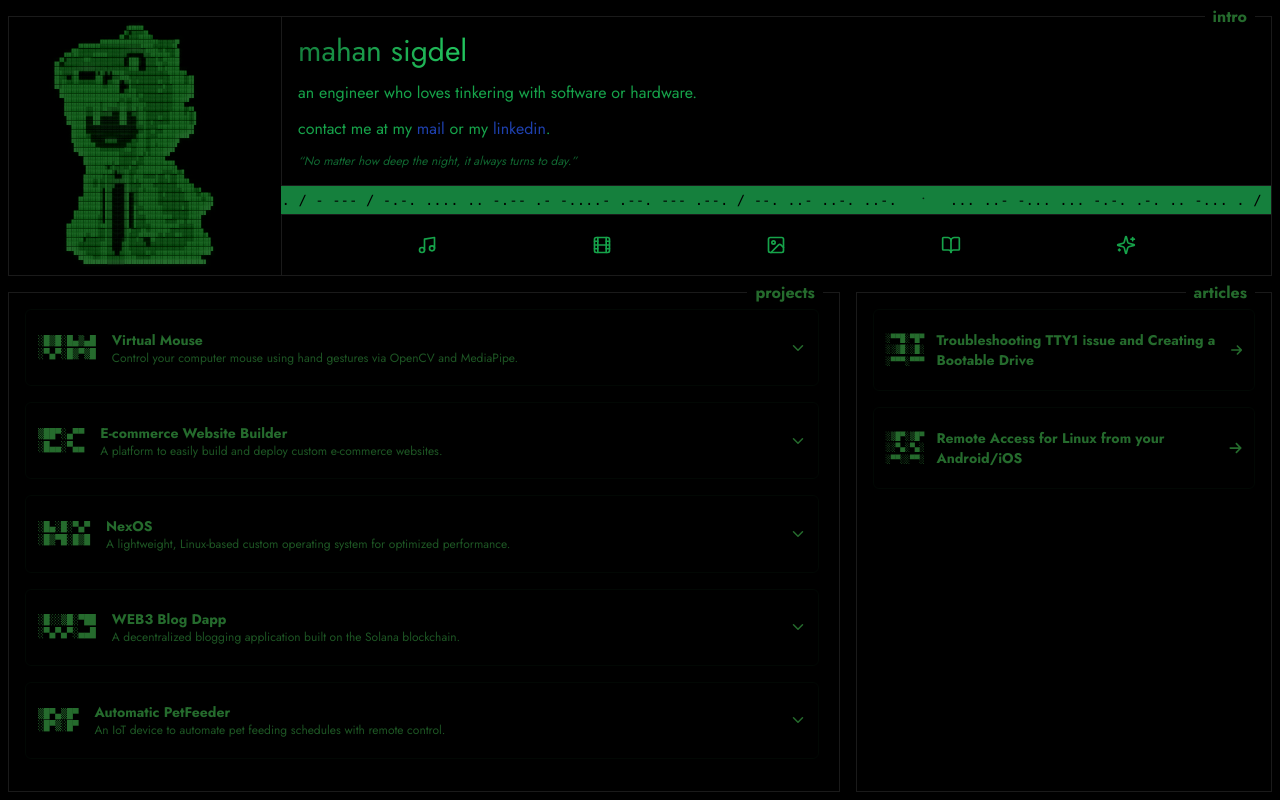
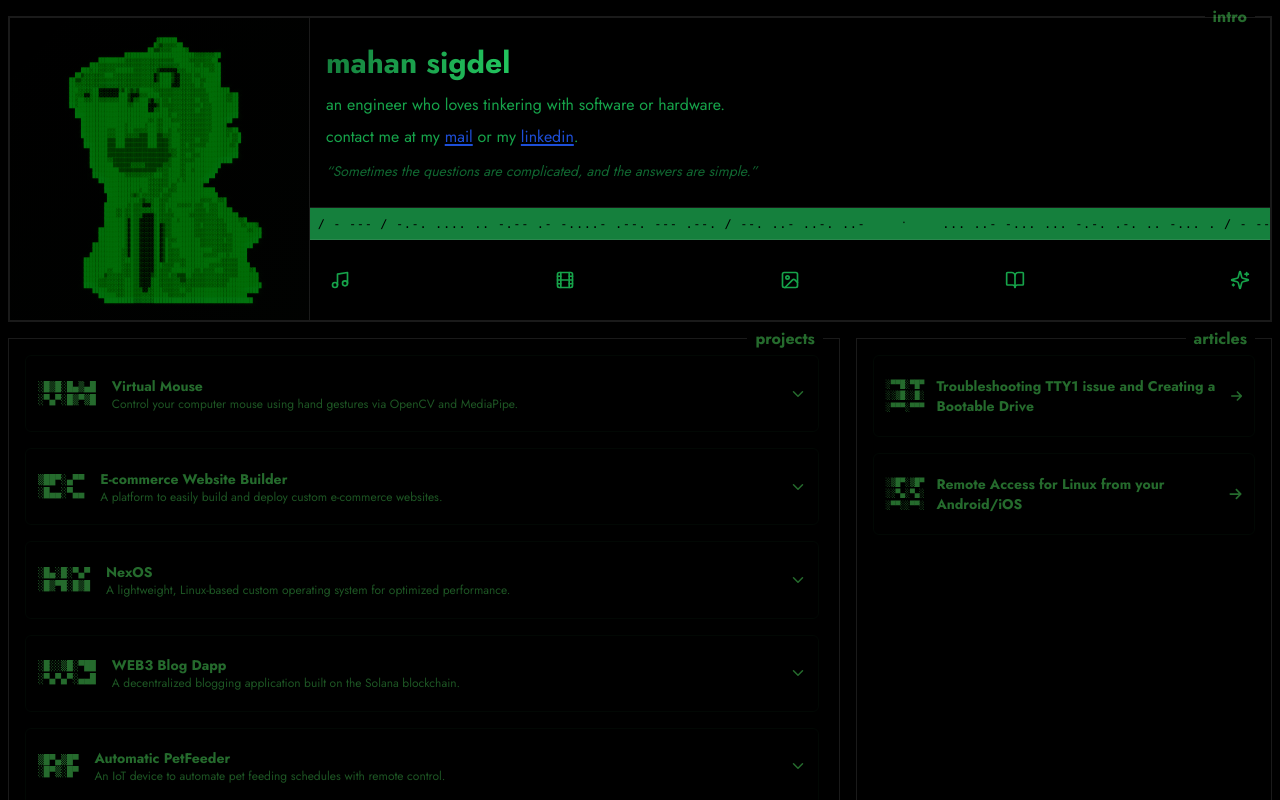
Before and after one commit to ByapakSigdel/portfolio-new, a Next.js app: page / in a window 1280 px wide. Shown: the top 800 px of the page. Built offline with nearby package versions, Linux system fonts and the light colour scheme.

Commit message:
fixed the hero section inconsistencies

```diff
--- a/src/components/sections/HeroSection.tsx
+++ b/src/components/sections/HeroSection.tsx
@@ -3,9 +3,38 @@ import React, { useEffect, useState } from 'react';
 import { motion } from 'framer-motion';
 import { Music, Film, Image, BookOpen, Sparkles } from 'lucide-react';
 
+// Move arrays outside component to prevent recreation on each render
+const quotes = [
+  "No matter how deep the night, it always turns to day.",
+  "Life is not a game of luck. If you wanna win, work hard.",
+  "If you don't take risks, you can't create a future!",
+  "The world is not beautiful, therefore it is.",
+  "Sometimes the questions are complicated, and the answers are simple.",
+  "You can't ever win if you're always on the defensive.",
+  "The world isn't perfect. But it's there for us.",
+  "I'm not a hero because I want your approval. I do it because I want to!",
+  "Human strength lies in the ability to change yourself.",
+  "The only ones who should kill are those prepared to be killed.",
+  "Reject common sense to make the impossible possible.",
+  "Power comes in response to a need, not a desire.",
+  "If you don't share someone's pain, you can never understand them.",
+  "It's not because I want to win, it's because I have to win.",
+  "I do not fear death. I fear only that my rage will fade.",
+  "We have to live a life of no regrets.",
+  "People's lives don't end when they die, it ends when they lose faith.",
+  "When you give up, that's when the game ends.",
+  "I'll leave tomorrow's problems to tomorrow's me.",
+  "It's okay not to be okay as long as you are not giving up.",
+  "Fear is not evil. It tells you what your weakness is."
+];
+
+// Riddles for the moving banner
+const riddles = [
+  "... ..- -... ... -.-. .-. .. -... . / - --- / -.-. .... .. -.-- .- -....- .--. --- .--. / --. ..- ..-. ..-",
+];
+
 const HeroSection = () => {
   const asciiArt = `
-
                                                  ▓██████
                                                 █▓▒▓▓▓▓▓██
                                               ██▒▒▓▓▓▓█████▓
@@ -27,7 +56,7 @@ const HeroSection = () => {
                        █████████▓▓▓███▓██▓▓▓▓▓███▓▓██▓██▓▓▓▓▓▓▓▓▓▓▓▓█████▓▓██
                        █████████▓▓▓███▓▓▓▓▓▒▒▒███▒▒▓▓▓███▓▓▓▓▓▓▓▓▓▓██████▓█▓▓█
                         ████████▒▒▒███▒▒▒▒▒▒▒▒███▒▒▒▒▓███▓▓▓▓▓██▓▓▓████████▓▓█
-                        ████████▒▒▒███▒▒▒▒▒▒▒▒███▒▒▒▒▓███▓▓█▓▓▓▓▓▓▓████████▓▓█
+                        ████████▒▒▒███▒▒▒▒▒▒▒▒███▒▒▒▒▓███▓▓█▓▓▓▓▓▓████████▓▓█
                           ██████▒▒▒▒▒▒▒▒▒▒▒▒▒▒▒▒▒▒▒▒▒▓▓▓█▓▓▓▓▓███████████████
                           ██████▒▒▒▒▒▒▒▒▒▒▒▒▒▒▒▒▒▒▒▒▒▒▓▓█▓▓██▓▓▓█████████████
                           ██████▓▓▒▒▒▒▒▒▒▒▒▒▒▒▒▒▒▒▒▒▒▓███▓▓▓▓▓█████████████
@@ -58,40 +87,12 @@ const HeroSection = () => {
                         █████▓▓▓▓▓▓▓▓▓███▓▓░░░░▓██▓▓▓▓▓▓▓▓▓▓▓▓▓▓▓▓▓▓▓▓▓▓▓████████████
                            █████▓▓▓▓▓▓███▓▓▓░░▓▓███▓▓▓▓▓▓██▓▓███████████████████████
                              ██████▓▓▓███▓▓▓▓▓▓▓█████▓▓▓▓▓▓█████████████████████
-                               ██████████▓▓▓▓▓▓▓██████████████████████████████████
-  `;
+                               ██████████▓▓▓▓▓▓▓██████████████████████████████████   `;
 
-  const quotes = [
-    "No matter how deep the night, it always turns to day.",
-    "Life is not a game of luck. If you wanna win, work hard.",
-    "If you don't take risks, you can't create a future!",
-    "The world is not beautiful, therefore it is.",
-    "Sometimes the questions are complicated, and the answers are simple.",
-    "You can't ever win if you're always on the defensive.",
-    "The world isn't perfect. But it's there for us.",
-    "I'm not a hero because I want your approval. I do it because I want to!",
-    "Human strength lies in the ability to change yourself.",
-    "The only ones who should kill are those prepared to be killed.",
-    "Reject common sense to make the impossible possible.",
-    "Power comes in response to a need, not a desire.",
-    "If you don't share someone's pain, you can never understand them.",
-    "It's not because I want to win, it's because I have to win.",
-    "I do not fear death. I fear only that my rage will fade.",
-    "We have to live a life of no regrets.",
-    "People's lives don't end when they die, it ends when they lose faith.",
-    "When you give up, that's when the game ends.",
-    "I'll leave tomorrow's problems to tomorrow's me.",
-    "It's okay not to be okay as long as you are not giving up.",
-    "Fear is not evil. It tells you what your weakness is."
-  ];
-
-  // Riddles for the moving banner
-  const riddles = [
-    "... ..- -... ... -.-. .-. .. -... . / - --- / -.-. .... .. -.-- .- -....- .--. --- .--. / --. ..- ..-. ..-.",
-  ];
-
+  // Initialize with empty values to prevent hydration mismatch
   const [quote, setQuote] = useState('');
   const [currentRiddle, setCurrentRiddle] = useState('');
+  const [isClient, setIsClient] = useState(false);
 
   // Modified section variants - only border color change, no scale
   const sectionVariants = {
@@ -122,104 +123,198 @@ const HeroSection = () => {
   };
 
   useEffect(() => {
-    // Set random quote on load
+    // Set client flag to true after mounting
+    setIsClient(true);
+
+    // Set random quote on client load only
     const randomQuote = quotes[Math.floor(Math.random() * quotes.length)];
     setQuote(randomQuote);
 
     // Set random riddle
     const randomRiddle = riddles[Math.floor(Math.random() * riddles.length)];
     setCurrentRiddle(`${randomRiddle}`);
-  }, [quotes, riddles]); // Added missing dependencies
+  }, []);
 
   return (
     <div className="relative w-full">
-      <div className="flex flex-col md:flex-row items-center md:items-start">
-        {/* ASCII Art Container */}
+      {/* Main container - much more compact */}
+      <div className="border border-solid border-[rgba(174,174,174,0.15)] w-full">
+        <div className="flex flex-col lg:flex-row min-h-[300px]">
+          {/* ASCII Art Container - smaller */}
+          <div className="flex-shrink-0 hidden md:flex items-center justify-center border-r border-[rgba(174,174,174,0.15)] p-4 bg-gradient-to-br from-transparent to-[rgba(37,107,45,0.02)] w-[300px]">
             <pre
-          className="text-[#256B2D] font-mono whitespace-pre p-0 m-0 md:text-left text-center"
+              className="text-[#256B2D] font-mono whitespace-pre select-none"
               style={{
-            textShadow: '0 0 6px rgba(37, 107, 45, 0.4), 0 0 10px rgba(37, 107, 45, 0.3)',
-            fontFamily: '"Courier New", monospace',
-            fontSize: '4px',
-            lineHeight: '4.5px',
-            letterSpacing: '0px',
-            display: 'block',
-            overflow: 'visible'
+                fontFamily: '"Cascadia Code", "Fira Code", "Consolas", "Courier New", monospace',
+                fontSize: '5px',
+                lineHeight: '5px',
+                letterSpacing: '-0.1px',
+                textRendering: 'geometricPrecision',
+                fontWeight: '600',
+                textShadow: '0 0 6px rgba(37, 107, 45, 0.3)',
+                filter: 'contrast(1.4) brightness(1.15)',
+                margin: 0,
+                padding: 0,
+                maxWidth: 'fit-content',
+                imageRendering: 'pixelated',
+                WebkitFontSmoothing: 'antialiased',
+                MozOsxFontSmoothing: 'grayscale'
               }}
-          dangerouslySetInnerHTML={{ __html: asciiArt }}
-        />
+            >
+              {asciiArt}
+            </pre>
+          </div>
 
-        {/* Content Container */}
-        <div className="ml-0 md:ml-8 w-full flex flex-col">
-          {/* Name, Description, Quote Section - No top border and no right border */}
+          {/* Mobile ASCII Art - hidden on mobile for space */}
+          <div className="flex-shrink-0 flex md:hidden items-center justify-center border-b border-[rgba(174,174,174,0.15)] p-3">
+            <pre
+              className="text-[#256B2D] font-mono whitespace-pre select-none"
+              style={{
+                fontFamily: '"Cascadia Code", "Fira Code", "Consolas", "Courier New", monospace',
+                fontSize: '3px',
+                lineHeight: '3px',
+                letterSpacing: '-0.05px',
+                textRendering: 'geometricPrecision',
+                fontWeight: '600',
+                textShadow: '0 0 3px rgba(37, 107, 45, 0.4)',
+                filter: 'contrast(1.5) brightness(1.2)',
+                margin: 0,
+                padding: 0,
+                maxWidth: 'fit-content',
+                imageRendering: 'pixelated',
+                WebkitFontSmoothing: 'antialiased',
+                MozOsxFontSmoothing: 'grayscale',
+                transform: 'scale(0.7)'
+              }}
+            >
+              {asciiArt}
+            </pre>
+          </div>
+
+          {/* Right side content - much more compact */}
+          <div className="flex-1 flex flex-col">
+            {/* Name, Description, Quote Section - reduced padding */}
             <motion.div
-            className="relative border-l border-b border-solid p-4 w-full"
+              className="border-b border-[rgba(174,174,174,0.15)] p-4 flex-1 min-h-[180px] flex items-center"
               variants={sectionVariants}
               whileHover="hover"
               initial="initial"
             >
-            <div className="flex flex-col items-center md:items-start text-center md:text-left">
-              <h1 className="text-4xl md:text-3xl bg-gradient-to-r from-green-700 to-green-500 bg-clip-text text-transparent">
+              <div className="flex flex-col items-center lg:items-start text-center lg:text-left w-full">
+                <h1 className="text-2xl lg:text-3xl font-bold bg-gradient-to-r from-green-700 to-green-500 bg-clip-text text-transparent mb-3">
                   mahan sigdel
                 </h1>
-              <p className="mt-3 text-xl md:text-base text-green-600 w-full">
+                <p className="text-sm lg:text-base text-green-600 mb-2 leading-relaxed">
                   an engineer who loves tinkering with software or hardware.
                 </p>
-              <p className="mt-3 text-xl md:text-base text-green-600 w-full">
-                contact me at my <a href="mailto:sigdelmb123@gmail.com" className="text-blue-800 hover:text-blue-800">mail</a> or my <a href="https://www.linkedin.com/in/mahansigdel" target="_blank" rel="noopener noreferrer" className="text-blue-800 hover:text-blue-800">linkedin</a>.
+                <p className="text-sm lg:text-base text-green-600 mb-3 leading-relaxed">
+                  contact me at my{' '}
+                  <a
+                    href="mailto:sigdelmb123@gmail.com"
+                    className="text-blue-700 hover:text-blue-800 underline decoration-2 underline-offset-2 transition-colors"
+                  >
+                    mail
+                  </a>
+                  {' '}or my{' '}
+                  <a
+                    href="https://www.linkedin.com/in/mahansigdel"
+                    target="_blank"
+                    rel="noopener noreferrer"
+                    className="text-blue-700 hover:text-blue-800 underline decoration-2 underline-offset-2 transition-colors"
+                  >
+                    linkedin
+                  </a>
+                  .
                 </p>
 
-              {/* Quote - Fixed unescaped entities */}
-              <p className="mt-3 text-xs md:text-xs italic text-green-700 opacity-80 w-full md:text-left text-center">
+                {/* Quote - smaller text */}
+                {isClient && quote && (
+                  <p className="text-xs lg:text-sm italic text-green-700 opacity-80 leading-relaxed max-w-lg">
                     &ldquo;{quote}&rdquo;
                   </p>
+                )}
+
+                {/* Fallback quote for SSR */}
+                {!isClient && (
+                  <p className="text-xs lg:text-sm italic text-green-700 opacity-80 leading-relaxed max-w-lg">
+                    &ldquo;No matter how deep the night, it always turns to day.&rdquo;
+                  </p>
+                )}
               </div>
             </motion.div>
 
-          {/* Moving Banner - Green background with black text */}
-          <div className="relative w-full overflow-hidden h-7 bg-green-700">
+            {/* Moving Banner - smaller height */}
+            <div className="relative w-full overflow-hidden h-8 bg-green-700 border-b border-[rgba(174,174,174,0.15)]">
+              {isClient && currentRiddle && (
                 <motion.div
                   className="absolute whitespace-nowrap flex items-center h-full"
                   variants={bannerVariants}
                   animate="animate"
                 >
                   <div className="flex items-center">
-                <span className="text-sm text-black font-mono">{currentRiddle}</span>
+                    <span className="text-xs text-black font-mono tracking-wider px-3">{currentRiddle}</span>
                     <span className="mx-6 text-black opacity-70">•</span>
                   </div>
 
                   {/* Duplicate riddle to create seamless loop */}
                   {Array(10).fill(0).map((_, i) => (
                     <div key={i} className="flex items-center">
-                  <span className="text-sm text-black font-mono">{currentRiddle}</span>
+                      <span className="text-xs text-black font-mono tracking-wider px-3">{currentRiddle}</span>
                       <span className="mx-6 text-black opacity-70">•</span>
                     </div>
                   ))}
                 </motion.div>
+              )}
+
+              {/* Fallback banner for SSR */}
+              {!isClient && (
+                <div className="absolute whitespace-nowrap flex items-center h-full">
+                  <div className="flex items-center">
+                    <span className="text-xs text-black font-mono tracking-wider px-3">
+                      ... ..- -... ... -.-. .-. .. -... . / - --- / -.-. .... .. -.-- .- -....- .--. --- .--. / --. ..- ..-. ..-
+                    </span>
+                    <span className="mx-6 text-black opacity-70">•</span>
+                  </div>
+                </div>
+              )}
             </div>
 
-          {/* Icons Section - No bottom border and no right border */}
+            {/* Icons Section - more compact */}
             <motion.div
-            className="relative border-l border-t border-solid p-5 w-full"
+              className="p-4 min-h-[80px] flex items-center"
               variants={sectionVariants}
               whileHover="hover"
               initial="initial"
             >
-            {/* Icons Only */}
-            <div className="flex justify-center md:justify-evenly space-x-10">
-              <motion.div whileHover={{ scale: 1.2 }} className="cursor-pointer">
+              <div className="flex justify-between items-center w-full">
+                <motion.div
+                  whileHover={{ scale: 1.1, y: -2 }}
+                  className="cursor-pointer transition-all duration-200 hover:text-green-700 p-1"
+                >
                   <Music size={20} className="text-green-600" />
                 </motion.div>
-              <motion.div whileHover={{ scale: 1.2 }} className="cursor-pointer">
+                <motion.div
+                  whileHover={{ scale: 1.1, y: -2 }}
+                  className="cursor-pointer transition-all duration-200 hover:text-green-700 p-1"
+                >
                   <Film size={20} className="text-green-600" />
                 </motion.div>
-              <motion.div whileHover={{ scale: 1.2 }} className="cursor-pointer">
+                <motion.div
+                  whileHover={{ scale: 1.1, y: -2 }}
+                  className="cursor-pointer transition-all duration-200 hover:text-green-700 p-1"
+                >
                   <Image size={20} className="text-green-600" />
                 </motion.div>
-              <motion.div whileHover={{ scale: 1.2 }} className="cursor-pointer">
+                <motion.div
+                  whileHover={{ scale: 1.1, y: -2 }}
+                  className="cursor-pointer transition-all duration-200 hover:text-green-700 p-1"
+                >
                   <BookOpen size={20} className="text-green-600" />
                 </motion.div>
-              <motion.div whileHover={{ scale: 1.2 }} className="cursor-pointer">
+                <motion.div
+                  whileHover={{ scale: 1.1, y: -2 }}
+                  className="cursor-pointer transition-all duration-200 hover:text-green-700 p-1"
+                >
                   <Sparkles size={20} className="text-green-600" />
                 </motion.div>
               </div>
@@ -227,6 +322,7 @@ const HeroSection = () => {
           </div>
         </div>
       </div>
+    </div>
   );
 };
 
```
Lines whose indentation alone changed are shown as unchanged.
